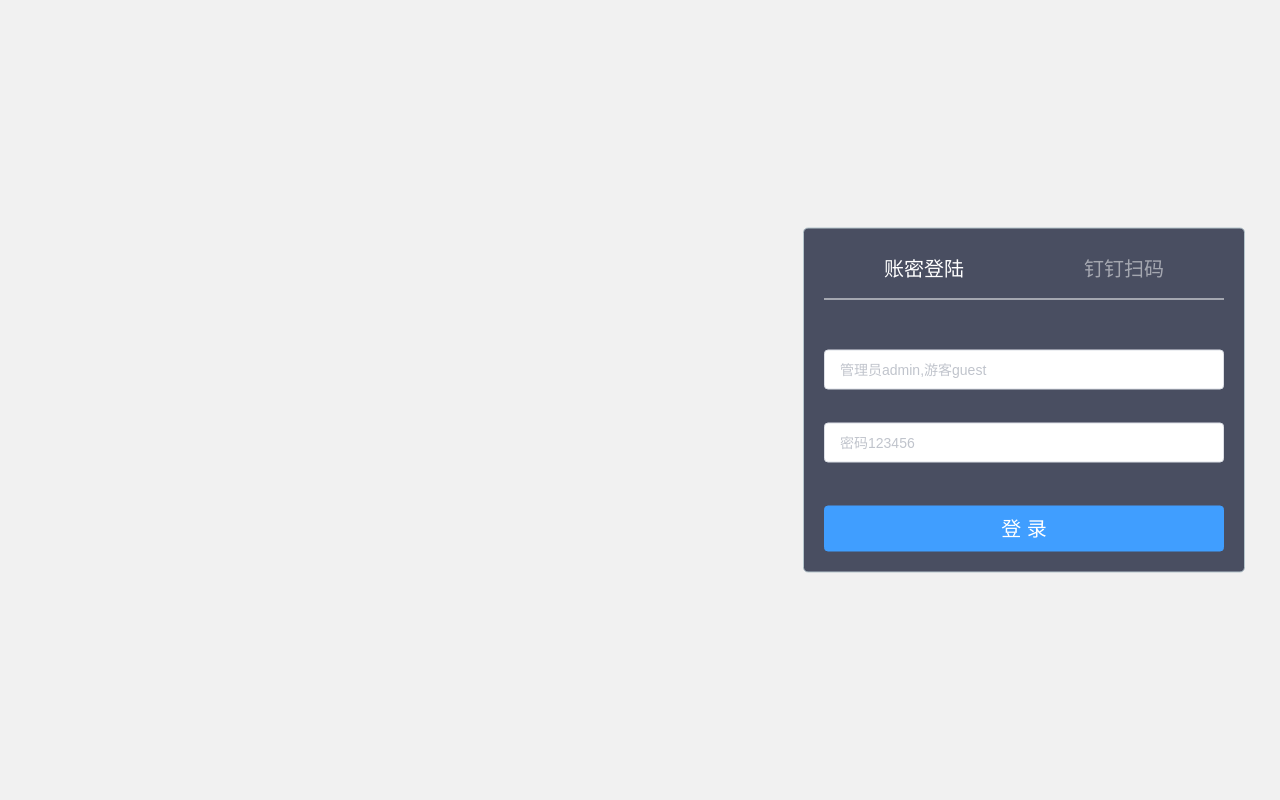
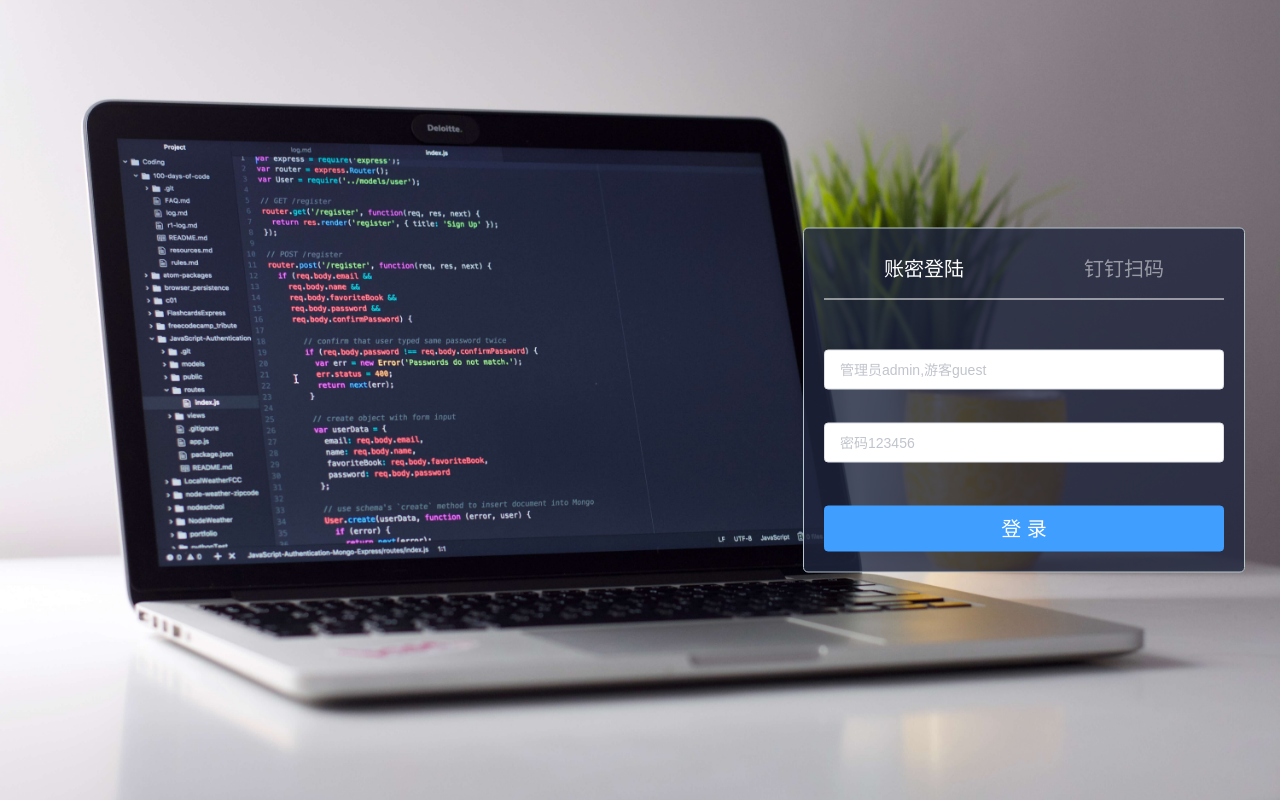
Before and after one commit to minxiang51574/mx-admin-vue, a Vue app: page /login in a window 1280 px wide. Built offline with nearby package versions, Linux system fonts and the light colour scheme; what v-charts, vue-baidu-map, vue-fullscreen would draw is missing.

Commit message:
添加背景图

```diff
--- a/src/components/login/Index.vue
+++ b/src/components/login/Index.vue
@@ -199,8 +199,7 @@ export default {
 .login {
   width: 100%;
   height: 100%;
-//   background-image: url("../../assets/img/login-bg.jpg");
-  background-color: #f1f1f1;
+  background-image: url("../../assets/img/login-bg.jpg");
   background-size: cover;
   background-position: center;
   .logon_box {
```
